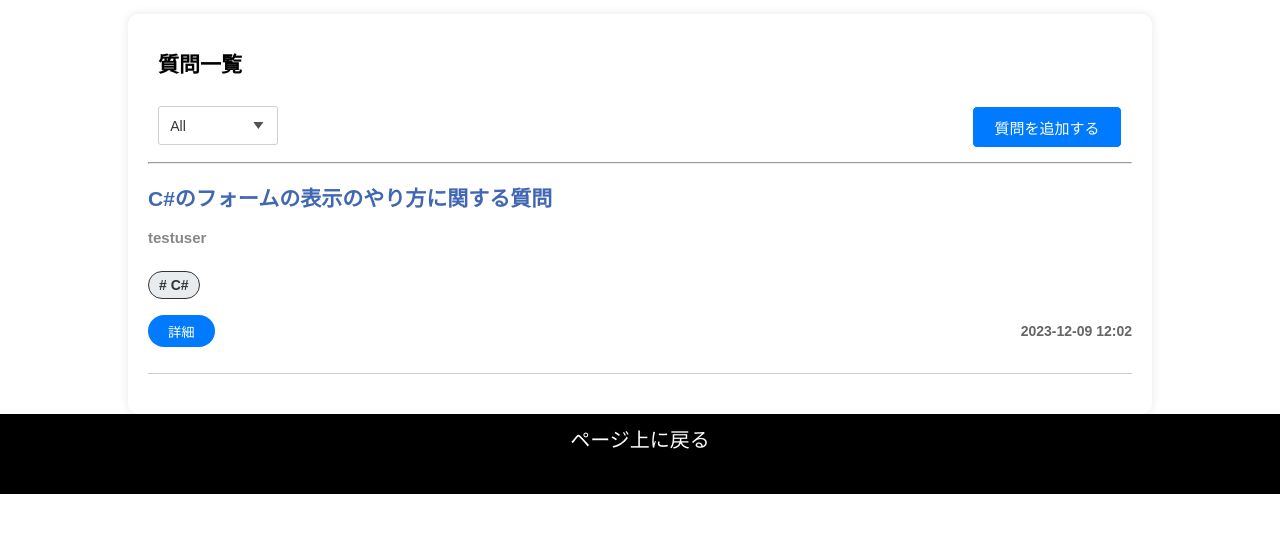
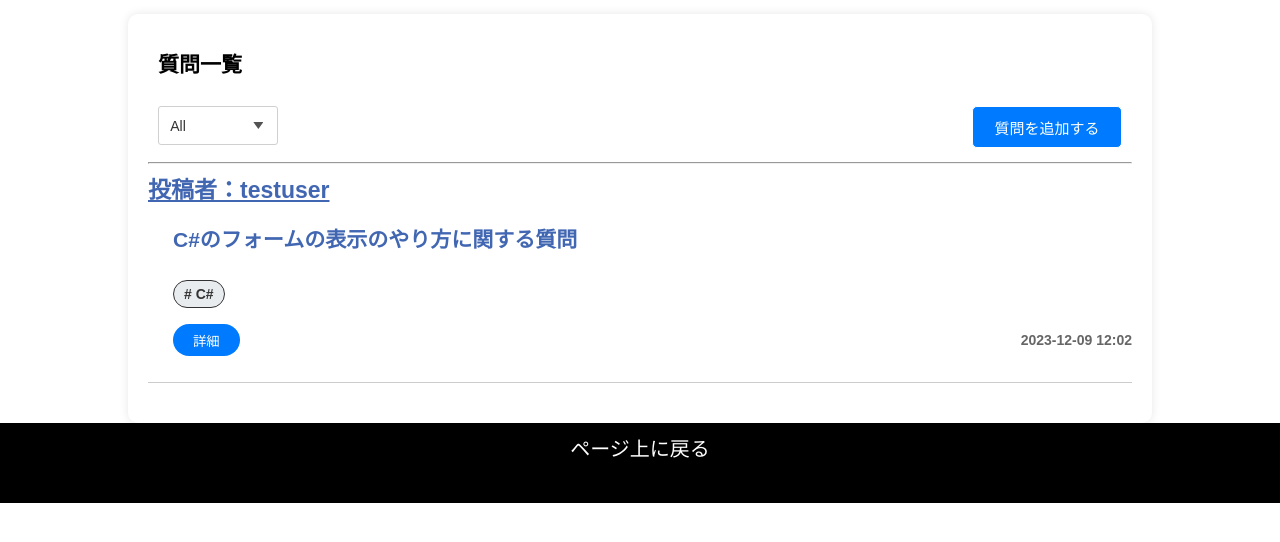
Before and after one commit to 1336124Mitou/Kishi-Hamami-1, a PHP site: page /Allquestion.php in a window 1280 px wide. Shown: the part 231-773 px from the top of the page. Run offline with PHP 8.4, Linux system fonts and the light colour scheme; the visitor is signed in with stand-in values (Sample User, id 1); data comes from the database, SQL or seed files in the repository; data that the repository does not hold is empty.

Commit message:
allquestionにユーザー名をクリックするとprofile.phpに遷移するようにします。headerとprofileの改善

```diff
--- a/Allquestion.php
+++ b/Allquestion.php
@@ -196,9 +196,21 @@ $showTags = $tags->showTags();
     }
 
     .UserName {
+        background: none;
+        color: inherit;
+        border: none;
+        padding: 0;
+        font: inherit;
+        cursor: pointer;
         font-weight: bold;
-        font-size: 15px;
-        color: #878787;
+        font-size: 23px;
+        color: #4267b2;
+        text-decoration: underline;
+    }
+
+    .UserName:hover {
+        text-decoration: underline;
+        color: #0a48c7;
     }
 
     .extra {
@@ -211,6 +223,10 @@ $showTags = $tags->showTags();
         margin-left: 200px;
         font-weight: bold;
         color: #666;
+    }
+
+    .not-user {
+        margin-left: 25px;
     }
 </style>
 
@@ -318,16 +334,23 @@ $showTags = $tags->showTags();
             ?>
                 <main>
                     <section class="question">
+                        <!-- <form method="post" name="answer" action="answer.php"> -->
+                            <!-- <input type="hidden" name="question_id" value="<?= $showQuest['QuestionID'] ?>"> -->
+                            <form method="POST" action="profile.php">
+                                <input type="hidden" name="usid" value="<?= $urname['UsID'] ?>">
+                                <button type="submit" class="UserName">投稿者：<?= $urname['UsName'] ?></button>
+                            </form>
+                            <div class="not-user">
+                                <h2 class="questionndata"><?= $q ?></h2>
+                                <p class="tag"># <?= $qtag['TagName'] ?></p>
                                 <form method="post" name="answer" action="answer.php">
                                     <input type="hidden" name="question_id" value="<?= $showQuest['QuestionID'] ?>">
-                            <h2 class="questionndata"><?= $q ?></h2>
-                            <p class="UserName"><?= $urname['UsName'] ?></p>
-                            <p class="tag"># <?= $qtag['TagName'] ?></p>
                                     <div class="extra">
                                         <input class="submit" type="submit" value="詳細">
                                         <p class="date" id="date"><?= $showQuest['D'] ?> <?= substr($showQuest['Tim'], 0, 5) ?></p>
                                     </div>
                                 </form>
+                            </div>
                     </section>
                 </main>
             <?php
--- a/header.php
+++ b/header.php
@@ -104,6 +104,18 @@ if (empty($_SESSION['userId'])) {
             /* 表示の優先度を設定 指定なしや0より手前に表示する*/
             z-index: 1;
         }
+        .link-button {
+            background: none;
+            color: inherit;
+            border: none;
+            padding: 0;
+            font: inherit;
+            cursor: pointer;
+            text-decoration: underline;
+        }
+        .link-button:hover {
+            text-decoration: underline;
+        }
     </style>
 </head>
 
@@ -113,7 +125,10 @@ if (empty($_SESSION['userId'])) {
             <img src="1676155437876-5NNUYKTjTE.png" alt="Profile Icon" class="profile-icon" onclick="togglePopup()">
             <!-- ポップアップメニュー -->
             <div id="popupMenu" class="popup-menu">
-                <a href="profile.php">マイプロフィール</a>
+                <form method="POST" action="profile.php">
+                    <input type="hidden" name="usid" value="<?= $_SESSION['userId'] ?>">
+                    <button type="submit" class="link-button">マイプロフィール</button>
+                </form>
                 <a href="update_profile.php">プロフィール編集</a>
                 <a href="passchan.php">パスワード設定</a>
                 <p class="logoutbutton" id="logoutbutton">ログアウト</p>
```
Also changed, not shown: profile.php (+17 -2 lines). Lines whose indentation alone changed are shown as unchanged.
